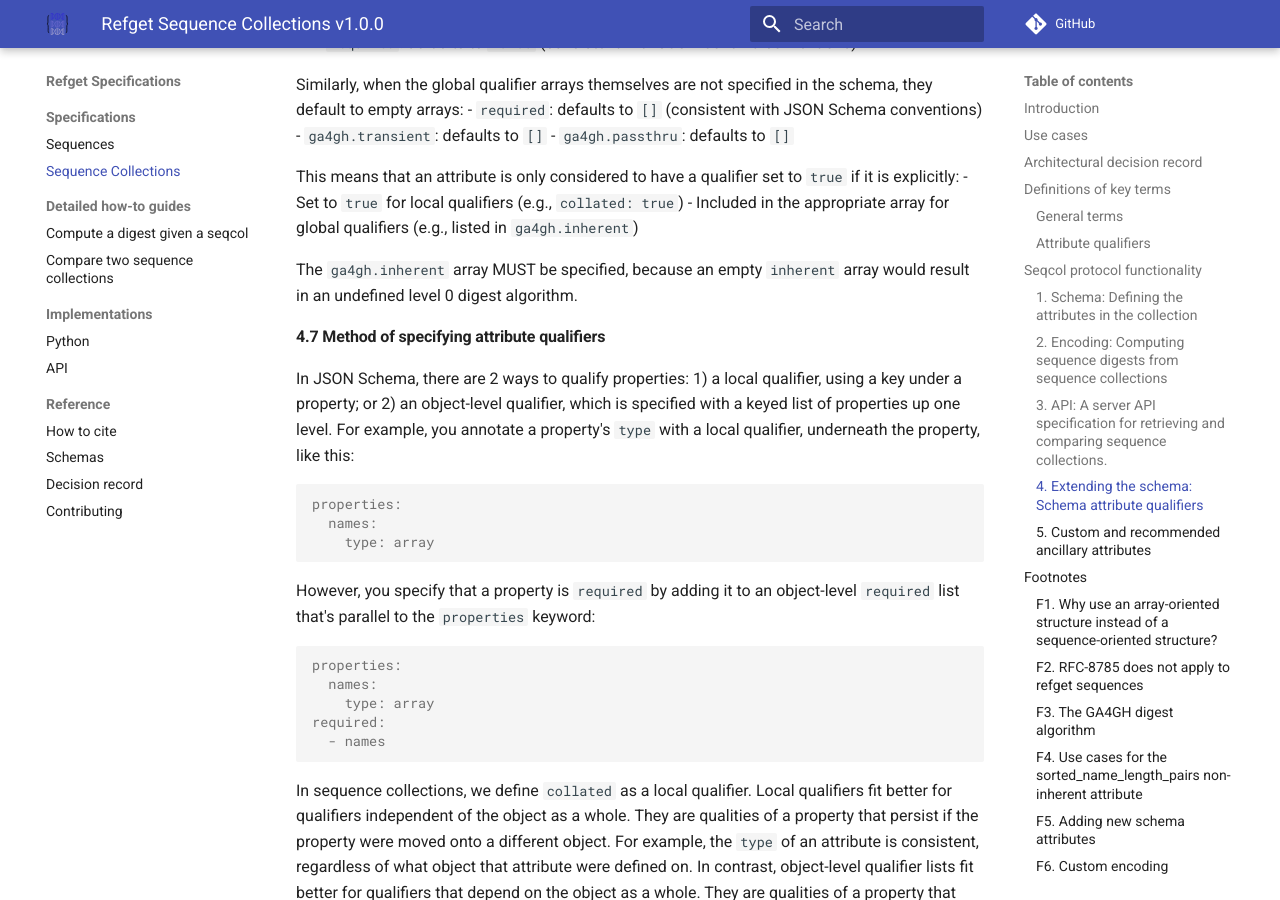
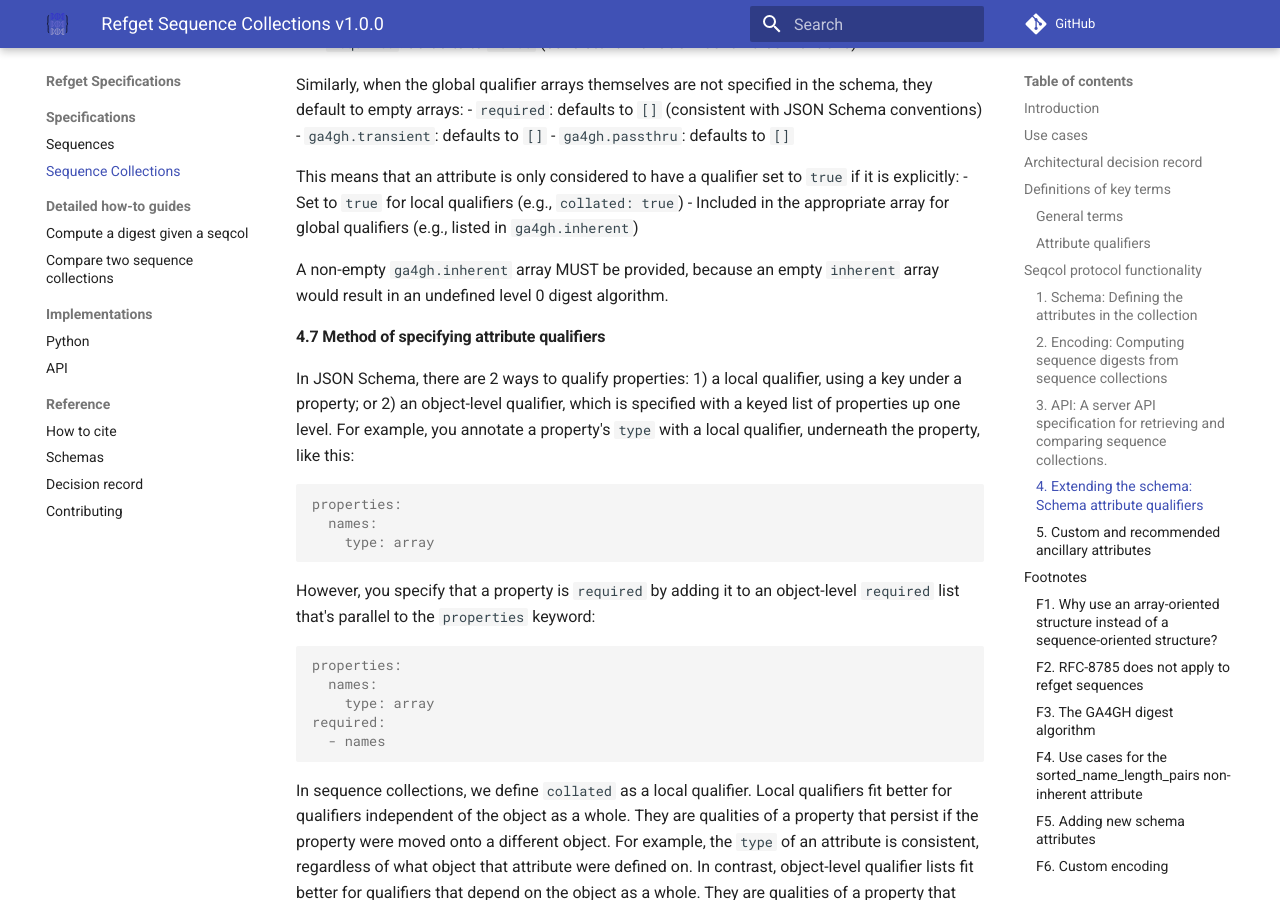
Before and after one commit to ga4gh/refget, an MkDocs documentation site: the page built from docs/seqcols/README.md, in a window 1280 px wide and 900 px high, scrolled down 18525 px. Built offline with MkDocs 1.6.1 and Material for MkDocs 9.7.7, drawn with Linux system fonts in a browser that asks for light colours; comment, search, counter and statistics services are not loaded.

Commit message:
Update docs/seqcols/README.md
Co-authored-by: Timothee Cezard <tcezard@ebi.ac.uk>

```diff
--- a/docs/seqcols/README.md
+++ b/docs/seqcols/README.md
@@ -673,7 +673,7 @@ This means that an attribute is only considered to have a qualifier set to `true
 - Set to `true` for local qualifiers (e.g., `collated: true`)
 - Included in the appropriate array for global qualifiers (e.g., listed in `ga4gh.inherent`)
 
-The `ga4gh.inherent` array MUST be specified, because an empty `inherent` array would result in an undefined level 0 digest algorithm.
+A non-empty `ga4gh.inherent` array MUST be provided, because an empty `inherent` array would result in an undefined level 0 digest algorithm.
 
 #### 4.7 Method of specifying attribute qualifiers
 
```
